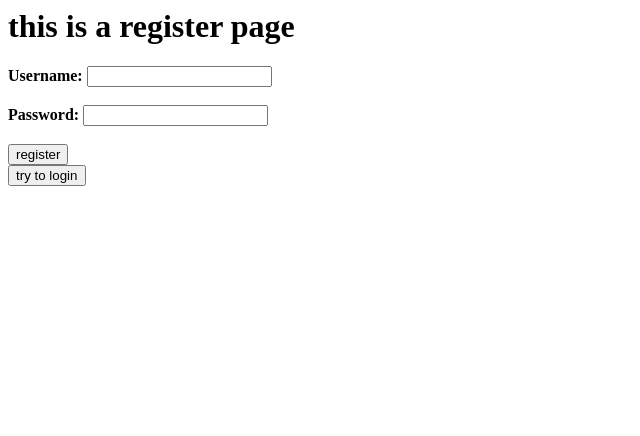
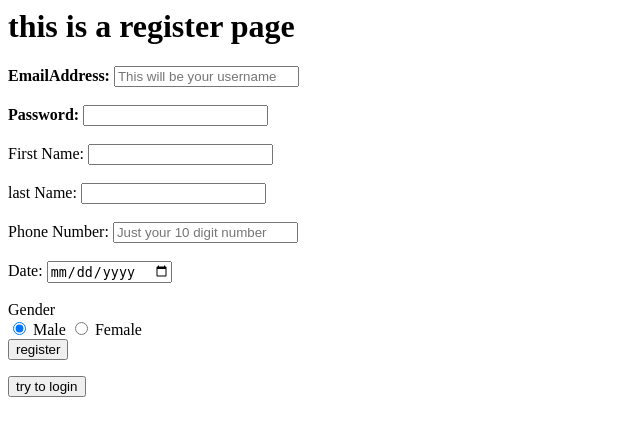
Before and after one commit to parepallysvp/todo, a PHP site: page /register.php in a window 1280 px wide. Shown: the top 436 px of the page, without its empty margins (0-640 px from the left). Run offline with PHP 8.4, Linux system fonts and the light colour scheme.

Commit message:
added forms for fname lname email address etc

```diff
--- a/register.php
+++ b/register.php
@@ -2,10 +2,16 @@
 <body>
   <h1> this is a register page</h1>
   <form method = 'post' action ='index.php'>
-  <strong> Username: </stong> <input type='test' name='reg_username' value="" /></br></br>
-
-<strong> Password: </strong> <input type="password" name="reg_password" value="" /></br></br>
-
+  <strong> EmailAddress: </strong> <input type='test' name='reg_username'  value="" placeholder="This will be your username" /></br></br>
+  <strong> Password: </strong> <input type="password" name="reg_password" value="" /></br></br>
+  <label> First Name: </label> <input type='text' name="user_fname" value=""/> </br></br>
+  <label> last  Name: </label> <input type='text' name="user_lname" value=""/> </br></br>
+  <label> Phone Number: </label> <input type='text' name="user_pnumber" value="" placeholder="Just your 10 digit number"/> </br></br>
+  <label> Date: </label> <input type='date' name="user_fname" value=""/> </br></br>
+ <label> Gender </label></br>
+ <span> <input type="radio" name="gender" value="male" checked> Male
+ <input type="radio" name="gender" value="female"> Female
+ </span></br>
 <input type="hidden" name="action" value="registrar">
 <input type='submit' value='register'>
 </form>
```
Also changed, not shown: login.php (+15 -8 lines).
